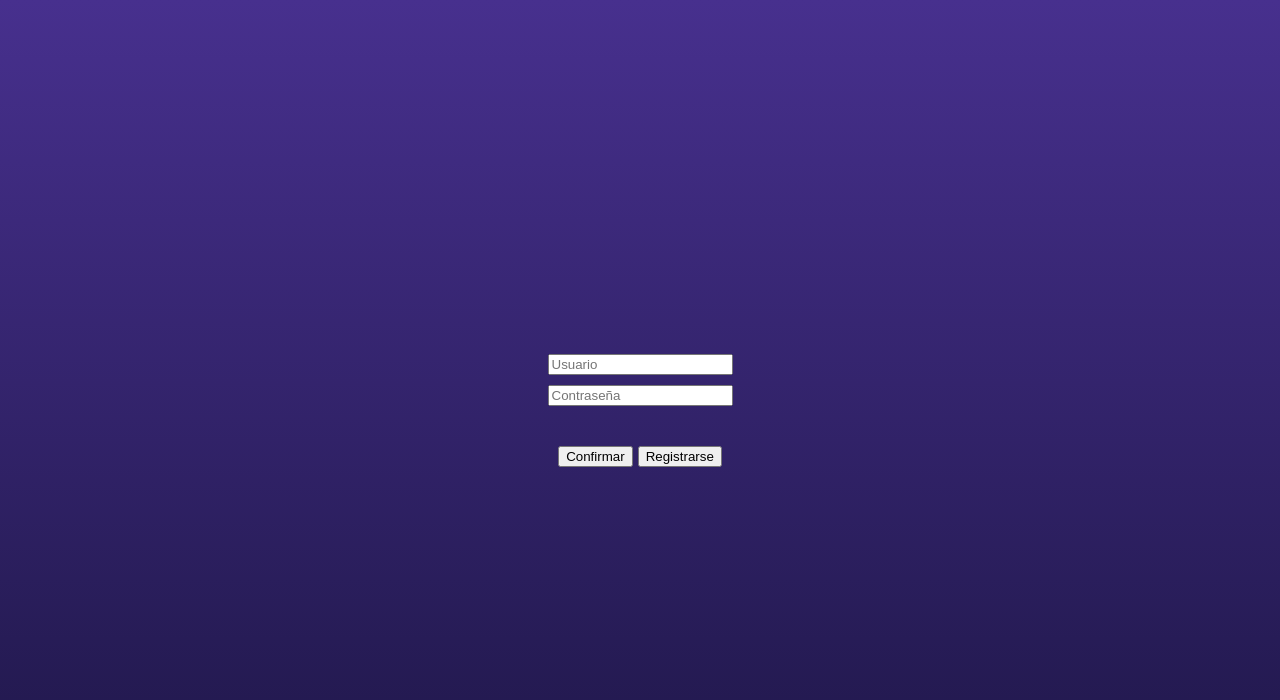
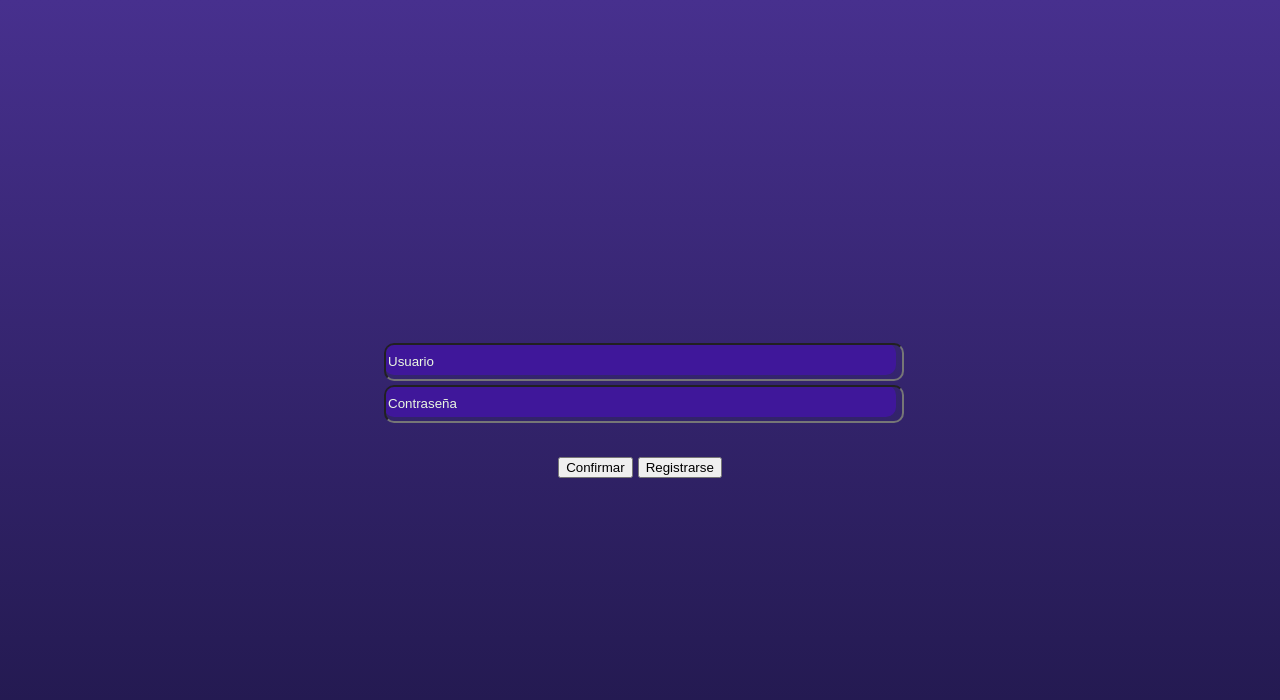
Before and after one commit to aRameGarcia/Marvel_SnaPick, a Vue app in the folder Marvel_SnaPick/: page / in a window 1280 px wide. Shown: the top 700 px of the page. Built offline with nearby package versions, Linux system fonts and the light colour scheme.

Commit message:
revisar css input

```diff
--- a/Marvel_SnaPick/src/App.vue
+++ b/Marvel_SnaPick/src/App.vue
@@ -1,7 +1,5 @@
 <template>
-  <div id="app">
     <RouterView />
-  </div>
 </template>
 
 
--- a/Marvel_SnaPick/src/components/c-button.vue
+++ b/Marvel_SnaPick/src/components/c-button.vue
@@ -5,7 +5,6 @@
 <script>
 export default{
     name: 'CButton',
-    inheritAttrs: false,
     props:{
         id:{
             type: String,
--- a/Marvel_SnaPick/src/components/c-text-field.vue
+++ b/Marvel_SnaPick/src/components/c-text-field.vue
@@ -1,14 +1,14 @@
 <template>
     <div class="c-text-field">
-        <input class="c-text-field__input" :id="id" :placeholder="placeholder" :type="type" :value="value"
-            @input="$emit('update', value)">
+        <input class="c-text-field__input" :id="id" :placeholder="placeholder" :type="type"
+            @input="$emit('update:modelValue', $event.target.value)">
     </div>
 </template>
 
 <script>
 export default {
     name: 'CTextField',
-    inheritAttrs: false,
+
     props: {
         id: {
             type: String,
@@ -22,14 +22,31 @@ export default {
             type: String,
             default: 'text',
         },
-        value: {
+        modelValue: {
             type: String,
             default: '',
-        }
+        },
     },
-    emits: ['update'],
+    emits: ['update:modelValue'],
 }
 </script>
 
 <style lang="scss">
+.c-text-field{
+  background-color: var(--color-input);
+  color: var(--color-font);
+  border-radius: 10px;
+  width: 100%;
+  height: 2em;
+}
+.c-text-field__input{
+  background-color: transparent;
+  color: var(--color-font);
+  border-radius: 10px;
+  width: 100%;
+  height: 100%;
+}
+::placeholder{
+    color:var(--color-font);
+}
 </style>
--- a/Marvel_SnaPick/src/layouts/l-centered.vue
+++ b/Marvel_SnaPick/src/layouts/l-centered.vue
@@ -31,7 +31,7 @@ export default {
     justify-content: center;
     align-items: center;
     height: 80%;
-    width: 60%;
+    width: 40%;
     gap: 10px;
 }
 .l-centered__form{
--- a/Marvel_SnaPick/src/views/v-login.vue
+++ b/Marvel_SnaPick/src/views/v-login.vue
@@ -1,16 +1,16 @@
 <template>
   <l-centered>
       <template #form>
-          <c-text-field id="username_input" placeholder="Usuario" />
-          <c-text-field id="password_input" placeholder="Contraseña" :type="type" />
+          <c-text-field id="username_input" placeholder="Usuario" v-model="username"/>
+          <c-text-field id="password_input" placeholder="Contraseña" :type="type" v-model="password"/>
           <div class="v-login">
             <span class="v-login__error" v-if="errorVisibility">{{ errorMessage }}</span>
             <span class="v-login__success" v-else-if="success">{{ successMessage }}</span>
           </div>
       </template>
       <template #button>
-          <c-button @click="checkLogin" innerText="Confirmar"></c-button>
-          <c-button innerText="Registrarse"></c-button>
+          <c-button id="confirm_button" @click="checkLogin" innerText="Confirmar"></c-button>
+          <c-button id="register_button" innerText="Registrarse"></c-button>
       </template>
   </l-centered>
 </template>
@@ -42,14 +42,17 @@ export default {
     checkLogin() {
       if (this.username === 'Álvaro' && this.password === '1234') {
         this.success = true;
-        this.errorVisible = false;
+        this.errorVisibility = false;
       } else {
         this.sendError();
       }
     },
     sendError() {
-      this.errorVisible = true;
+      this.errorVisibility = true;
       this.success = false;
+      setTimeout(()=>{
+        this.errorVisibility=false;
+      },5000)
     },
     /* showPassword(){
       this.type='password';
@@ -62,4 +65,6 @@ export default {
 }
 </script>
 
-<style></style>
+<style>
+
+</style>
```
